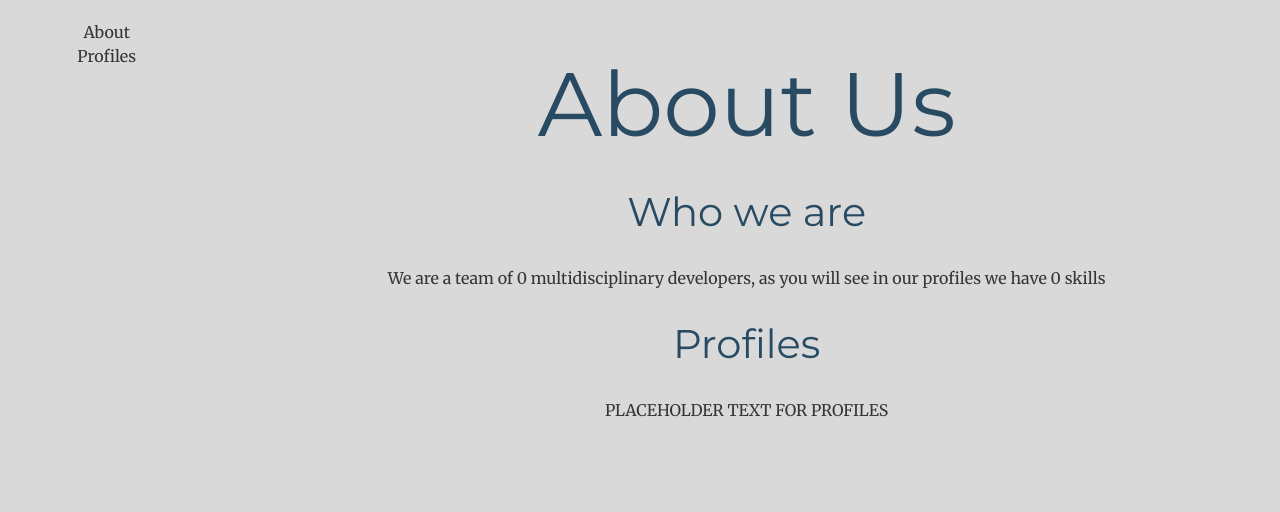
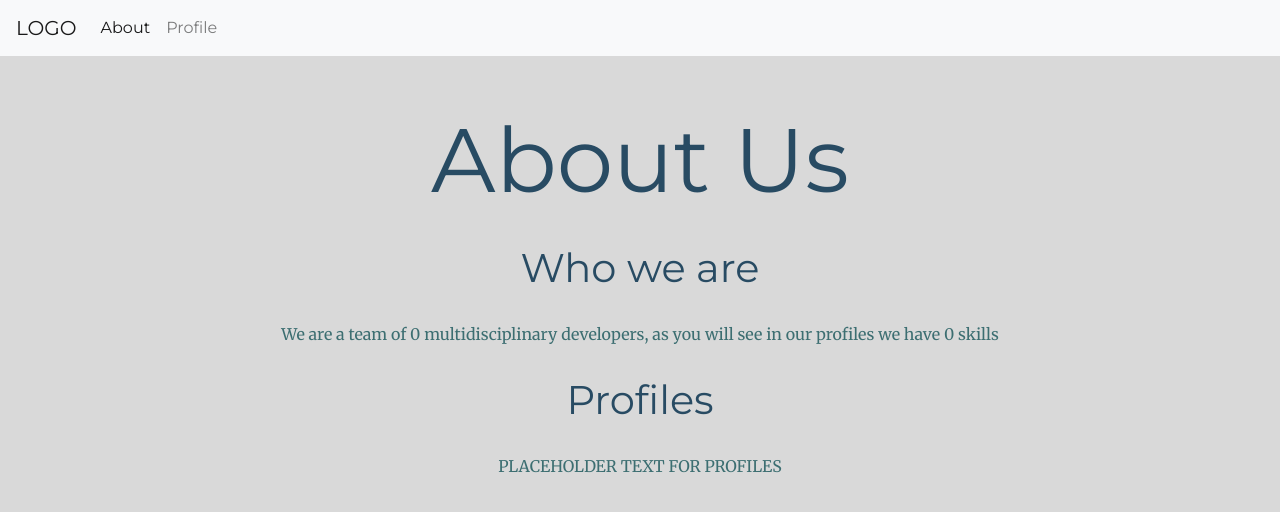
Before and after one commit to jb-0/django_portfolio, a Django app: page /about/ in a window 1280 px wide. Shown: the top 512 px of the page. Run offline with Django 3.2, Linux system fonts and the light colour scheme; some libraries are stand-ins or nearby versions.

Commit message:
Improved the styling including replacing side navbar with a top navbar

```diff
--- a/profiles/static/css/styles.css
+++ b/profiles/static/css/styles.css
@@ -1,7 +1,5 @@
-.sidebar-nav {
-    margin-top: 20px;
-    padding: 0;
-    list-style: none;
+.navbar {
+    font-family: 'Montserrat', sans-serif;
 }
 
 body {
@@ -32,7 +30,7 @@ h3 {
 }
 
 
-a, p {
-  color: #353535;
-  font-family: 'Merriweather', serif;
-}
+/*a, p {*/
+/*  color: #353535;*/
+/*  font-family: 'Merriweather', serif;*/
+/*}*/
--- a/profiles/templates/base_generic.html
+++ b/profiles/templates/base_generic.html
@@ -1,29 +1,39 @@
 <!DOCTYPE html>
 <html lang="en">
+
+<nav class="navbar navbar-expand-lg navbar-light bg-light">
+    <a class="navbar-brand" href="#">LOGO</a>
+    <button class="navbar-toggler" type="button" data-toggle="collapse" data-target="#navbarNav"
+            aria-controls="navbarNav" aria-expanded="false" aria-label="Toggle navigation">
+        <span class="navbar-toggler-icon"></span>
+    </button>
+    <div class="collapse navbar-collapse" id="navbarNav">
+        <ul class="navbar-nav">
+            <li class="nav-item active">
+                <a class="nav-link" href="{% url 'about' %}">About <span class="sr-only">(current)</span></a>
+            </li>
+            <li class="nav-item">
+                <a class="nav-link" href="{% url 'profiles' %}">Profile</a>
+            </li>
+        </ul>
+    </div>
+</nav>
+
 <head>
     {% block title %}<title>Portfolio Site</title>{% endblock %}
     <meta charset="utf-8">
     <meta name="viewport" content="width=device-width, initial-scale=1">
     <link rel="stylesheet" href="https://stackpath.bootstrapcdn.com/bootstrap/4.1.3/css/bootstrap.min.css"
           integrity="sha384-MCw98/SFnGE8fJT3GXwEOngsV7Zt27NXFoaoApmYm81iuXoPkFOJwJ8ERdknLPMO" crossorigin="anonymous">
-    <link href="https://fonts.googleapis.com/css?family=Merriweather|Montserrat|Sacramento&display=swap" rel="stylesheet">
-    <!-- Add additional CSS in static file -->
+    <link href="https://fonts.googleapis.com/css?family=Merriweather|Montserrat|Sacramento&display=swap"
+          rel="stylesheet">
     {% load static %}
     <link rel="stylesheet" href="{% static 'css/styles.css' %}">
 </head>
 <body>
 <div class="container-fluid">
     <div class="row">
-        <div class="col-sm-2">
-            {% block sidebar %}
-                <ul class="sidebar-nav">
-{#                    <li><a href="{% url '' %}">Home</a></li>#}
-                    <li><a href="{% url 'about' %}">About</a></li>
-                    <li><a href="{% url 'profiles' %}">Profiles</a></li>
-                </ul>
-            {% endblock %}
-        </div>
-        <div class="col-sm-10 ">{% block content %}{% endblock %}
+        <div class="col-sm-12 ">{% block content %}{% endblock %}
             {% block pagination %}
                 {% if is_paginated %}
                     <div class="pagination">
```
